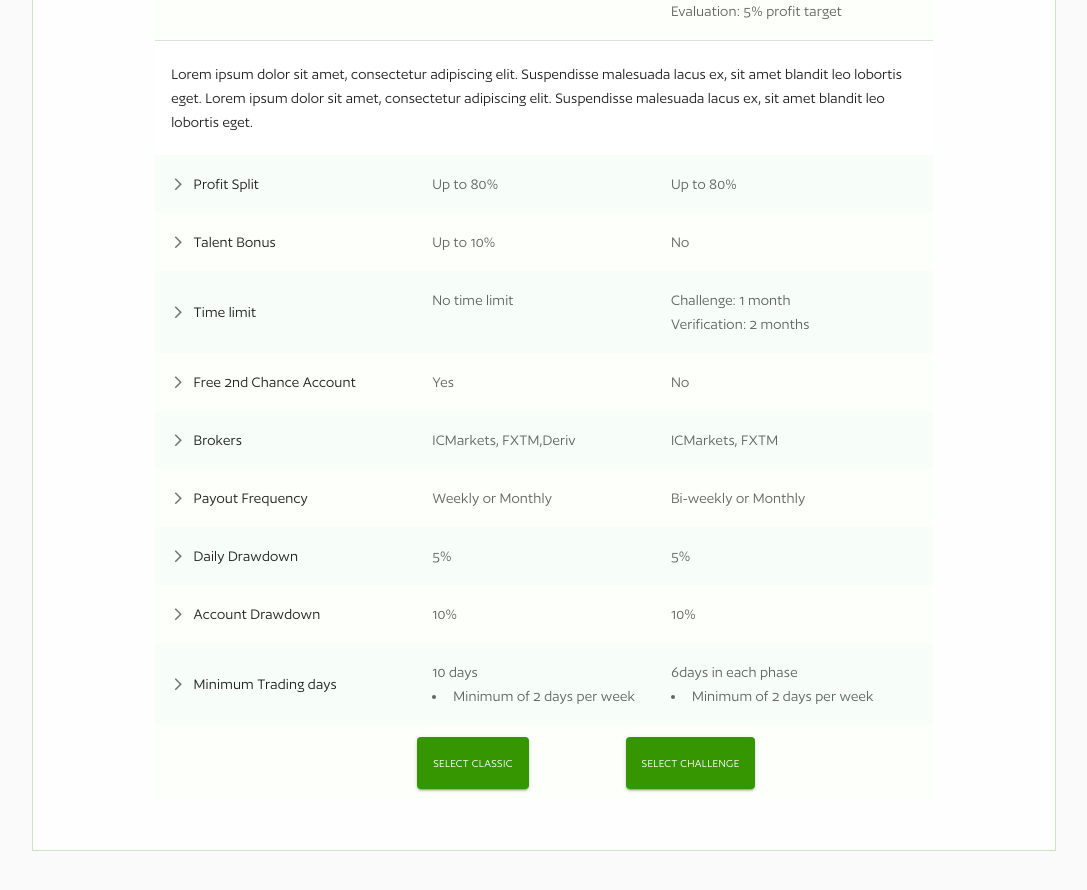
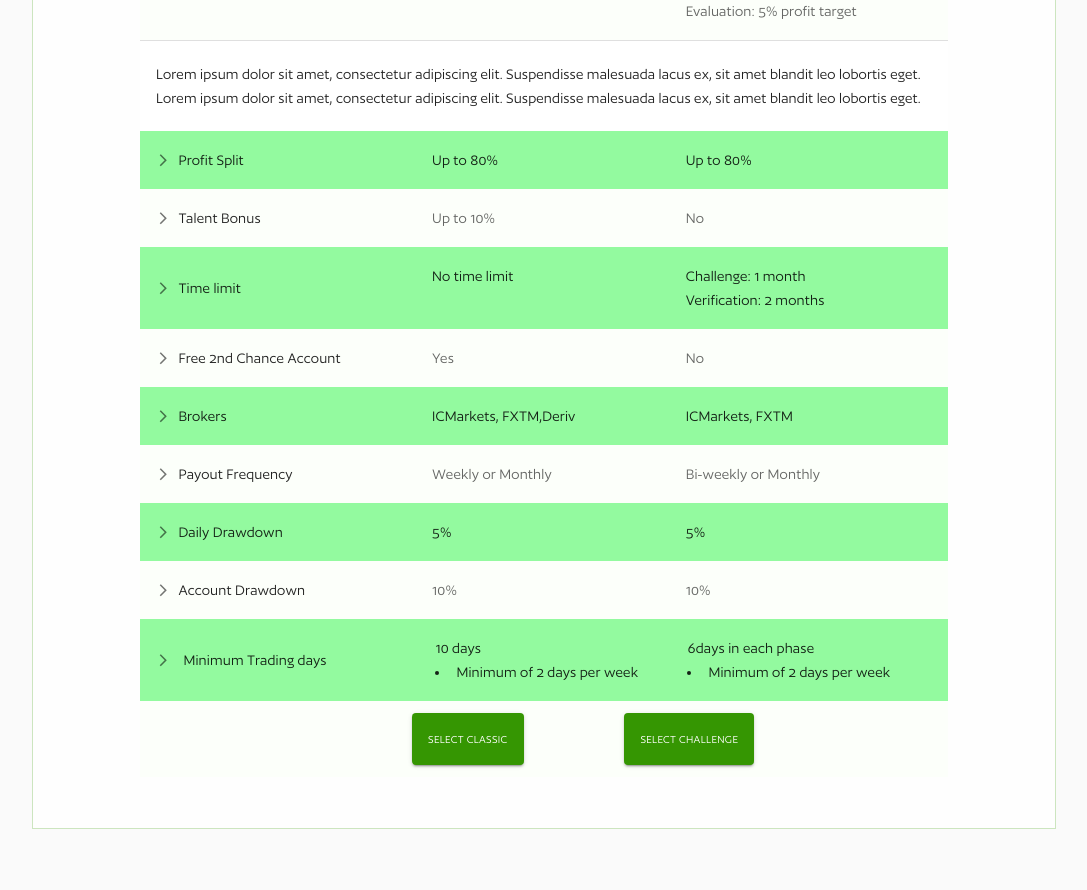
Before and after one commit to codefromahmad/ft9ja-admin, a React (Create React App) app: page / in a window 1280 px wide. Shown: the part 620-1510 px from the top of the page, without its empty margins (96-1183 px from the left). Built offline with nearby package versions, Linux system fonts and the light colour scheme; no server answers.

Commit message:
Landing table and Menu

```diff
--- a/src/App.css
+++ b/src/App.css
@@ -146,9 +146,10 @@ input[type="date"] {
 .bgTransparent {
   box-sizing: border-box;
   width: 100%;
+  height: 100%;
+  overflow: hidden;
   filter: blur(1px);
   transition-duration: 5s;
-  height: 100%;
   z-index: 20;
   padding: 0px !important;
   position: absolute;
@@ -1183,7 +1184,7 @@ h4 {
 }
 
 .Landingheader {
-  padding: 0px 25px;
+  padding: 0px 6px;
   text-align: center;
 }
 
@@ -1294,7 +1295,7 @@ h4 {
 .accordion__heading {
   width: 33%;
   flex-shrink: 0;
-  color: #1b1a1a;
+  color: black;
   font-size: 140% !important;
 }
 
@@ -1387,11 +1388,12 @@ h4 {
   }
   .accordion__heading {
     /* font-size: 12px; */
+    color: black;
     font-weight: bold;
     width: 35%;
   }
   .accordion p {
-    font-size: 14px;
+    font-size: 16px;
     place-self: center;
   }
   .accordion__btn {
--- a/src/Componets/LandingTable.js
+++ b/src/Componets/LandingTable.js
@@ -54,7 +54,7 @@ function LandingTable() {
         <MuiAccordionSummary
           aria-controls="panel1d-content"
           id="panel1d-header"
-          sx={{ backgroundColor: "#F7FDF8" }}
+          sx={{ backgroundColor: "#93fa9f" }}
         >
           <Typography
             sx={{
@@ -90,7 +90,6 @@ function LandingTable() {
               flexShrink: 0,
               alignSelf: "center",
             }}
-            // className="accordion__text"
           >
             Evaluation
           </Typography>
@@ -98,6 +97,7 @@ function LandingTable() {
             sx={{
               width: "33%",
               flexShrink: 0,
+              padding: "0px 5px",
               color: "text.secondary",
             }}
           >
@@ -124,7 +124,7 @@ function LandingTable() {
         onChange={handleChange("panel2")}
       >
         <AccordionSummary
-          sx={{ backgroundColor: "#F7FDF8" }}
+          sx={{ backgroundColor: "#93fa9f" }}
           aria-controls="panel2d-content"
           id="panel2d-header"
         >
@@ -133,17 +133,15 @@ function LandingTable() {
           </Typography>
           <Typography
             sx={{
-              color: "text.secondary",
               width: "33%",
               flexShrink: 0,
+              padding: "0px 5px",
             }}
           >
             Up to 80%
           </Typography>
           <Typography
             sx={{
-              color: "text.secondary",
-
               flexShrink: 0,
             }}
           >
@@ -177,6 +175,7 @@ function LandingTable() {
               color: "text.secondary",
               width: "33%",
               flexShrink: 0,
+              padding: "0px 5px",
             }}
           >
             Up to 10%
@@ -206,7 +205,7 @@ function LandingTable() {
         onChange={handleChange("panel4")}
       >
         <AccordionSummary
-          sx={{ backgroundColor: "#F7FDF8" }}
+          sx={{ backgroundColor: "#93fa9f" }}
           aria-controls="panel4bh-content"
           id="panel4bh-header"
         >
@@ -221,14 +220,14 @@ function LandingTable() {
           </Typography>
           <Typography
             sx={{
-              color: "text.secondary",
               width: "33%",
               flexShrink: 0,
+              padding: "0px 5px",
             }}
           >
             No time limit
           </Typography>
-          <Typography sx={{ color: "text.secondary" }}>
+          <Typography sx={{}}>
             Challenge: 1 month <br />
             Verification: 2 months
           </Typography>
@@ -254,7 +253,12 @@ function LandingTable() {
             Free 2nd Chance Account
           </Typography>
           <Typography
-            sx={{ color: "text.secondary", width: "33%", flexShrink: 0 }}
+            sx={{
+              color: "text.secondary",
+              width: "33%",
+              padding: "0px 5px",
+              flexShrink: 0,
+            }}
           >
             Yes
           </Typography>
@@ -273,19 +277,15 @@ function LandingTable() {
         onChange={handleChange("panel6")}
       >
         <AccordionSummary
-          sx={{ backgroundColor: "#F7FDF8" }}
+          sx={{ backgroundColor: "#93fa9f" }}
           aria-controls="panel6bh-content"
           id="panel6bh-header"
         >
           <Typography sx={{ width: "33%", flexShrink: 0 }}>Brokers</Typography>
-          <Typography
-            sx={{ color: "text.secondary", width: "33%", flexShrink: 0 }}
-          >
+          <Typography sx={{ width: "33%", padding: "0px 5px", flexShrink: 0 }}>
             ICMarkets, FXTM,Deriv
           </Typography>
-          <Typography
-            sx={{ color: "text.secondary", width: "33%", flexShrink: 0 }}
-          >
+          <Typography sx={{ width: "33%", flexShrink: 0 }}>
             ICMarkets, FXTM
           </Typography>
         </AccordionSummary>
@@ -310,7 +310,12 @@ function LandingTable() {
             Payout Frequency
           </Typography>
           <Typography
-            sx={{ color: "text.secondary", width: "33%", flexShrink: 0 }}
+            sx={{
+              color: "text.secondary",
+              padding: "0px 5px",
+              width: "33%",
+              flexShrink: 0,
+            }}
           >
             Weekly or Monthly
           </Typography>
@@ -333,23 +338,17 @@ function LandingTable() {
         onChange={handleChange("panel8")}
       >
         <AccordionSummary
-          sx={{ backgroundColor: "#F7FDF8" }}
+          sx={{ backgroundColor: "#93fa9f" }}
           aria-controls="panel8bh-content"
           id="panel8bh-header"
         >
           <Typography sx={{ width: "33%", flexShrink: 0 }}>
             Daily Drawdown
           </Typography>
-          <Typography
-            sx={{ color: "text.secondary", width: "33%", flexShrink: 0 }}
-          >
+          <Typography sx={{ width: "33%", padding: "0px 5px", flexShrink: 0 }}>
             5%
           </Typography>
-          <Typography
-            sx={{ color: "text.secondary", width: "33%", flexShrink: 0 }}
-          >
-            5%
-          </Typography>
+          <Typography sx={{ width: "33%", flexShrink: 0 }}>5%</Typography>
         </AccordionSummary>
         <AccordionDetails>
           <Typography>
@@ -372,7 +371,12 @@ function LandingTable() {
             Account Drawdown
           </Typography>
           <Typography
-            sx={{ color: "text.secondary", width: "33%", flexShrink: 0 }}
+            sx={{
+              color: "text.secondary",
+              padding: "0px 5px",
+              width: "33%",
+              flexShrink: 0,
+            }}
           >
             10%
           </Typography>
@@ -397,7 +401,7 @@ function LandingTable() {
         <AccordionSummary
           aria-controls="panel10bh-content"
           id="panel10bh-header"
-          sx={{ backgroundColor: "#F7FDF8" }}
+          sx={{ backgroundColor: "#93fa9f", display: "flex", gap: "5px" }}
         >
           <Typography
             sx={{
@@ -409,15 +413,11 @@ function LandingTable() {
           >
             Minimum Trading days
           </Typography>
-          <Typography
-            sx={{ color: "text.secondary", width: "33%", flexShrink: 0 }}
-          >
+          <Typography sx={{ width: "33%", padding: "0px 5px", flexShrink: 0 }}>
             10 days
             <li>Minimum of 2 days per week</li>
           </Typography>
-          <Typography
-            sx={{ color: "text.secondary", width: "33%", flexShrink: 0 }}
-          >
+          <Typography sx={{ width: "33%", flexShrink: 0 }}>
             6days in each phase
             <li>Minimum of 2 days per week</li>
           </Typography>
--- a/src/Componets/MainNav.js
+++ b/src/Componets/MainNav.js
@@ -1,5 +1,5 @@
-import React from "react";
-import { Box, Button, Tab, Tabs } from "@mui/material";
+import React, { useEffect } from "react";
+import { Box, Button } from "@mui/material";
 import { Link, useLocation } from "react-router-dom";
 import img from "../images/logo.png";
 import { useMediaQuery } from "@mui/material";
@@ -7,15 +7,19 @@ import MenuIcon from "@mui/icons-material/Menu";
 import CloseIcon from "@mui/icons-material/Close";
 
 function MainNav() {
-  const matches = useMediaQuery("(max-width:435px)");
   const mobile = useMediaQuery("(max-width:600px)");
-  const [value, setValue] = React.useState(0);
   const [nav, setNav] = React.useState(false);
   const location = useLocation();
 
-  const handleChange = (event, newValue) => {
-    setValue(newValue);
-  };
+  useEffect(() => {
+    if (nav === true) {
+      document.body.style.overflow = "hidden";
+    }
+    if (nav === false) {
+      document.body.style.overflow = "";
+    }
+  }, [nav]);
+
   const desktop = {
     fontWeight: "494",
     borderRadius: "5px",
--- a/src/Pages/Home.js
+++ b/src/Pages/Home.js
@@ -83,7 +83,7 @@ function Home() {
             Lorem ipsum dolor sit amet, consectetur adipiscing elit. Egestas
             tellus cras arcu in. Nec enim mus suscipit vestibulum.
           </h6>
-          <div id="table">
+          <div id="table" className="">
             <LandingTable />
           </div>
         </Box>
```
